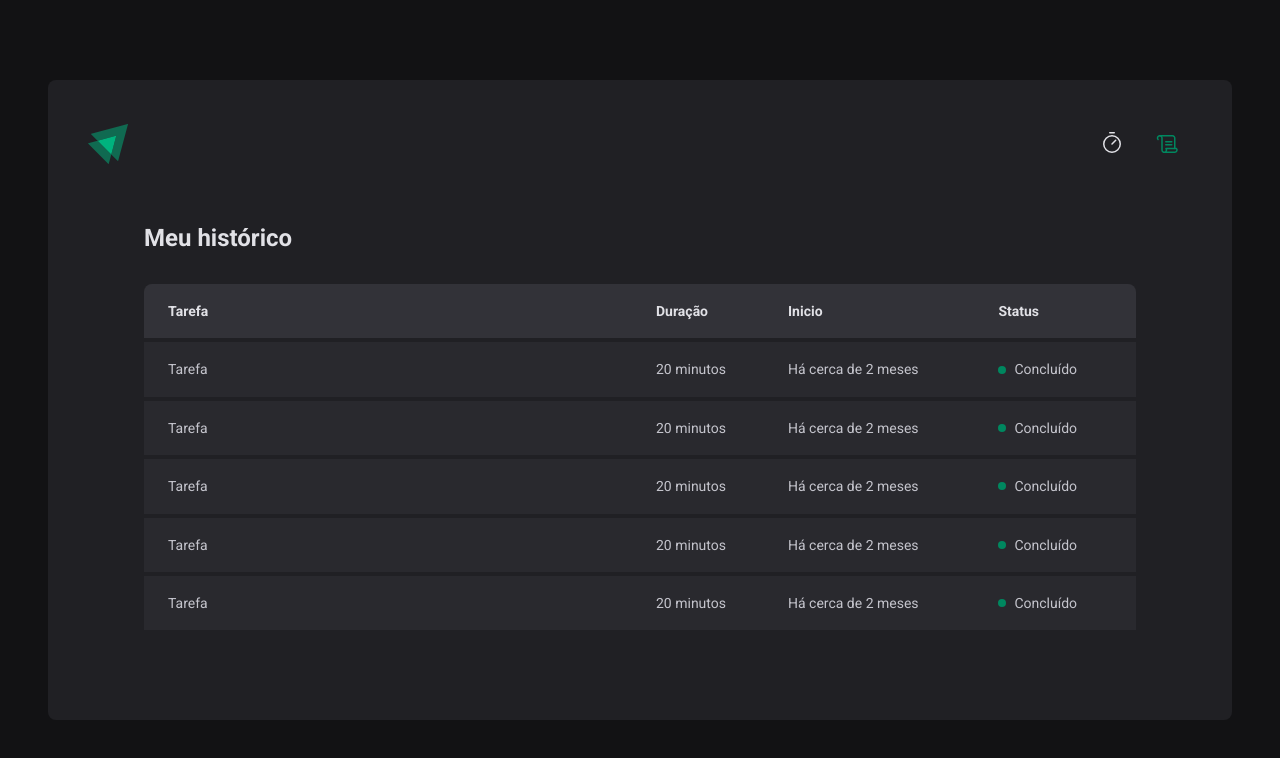
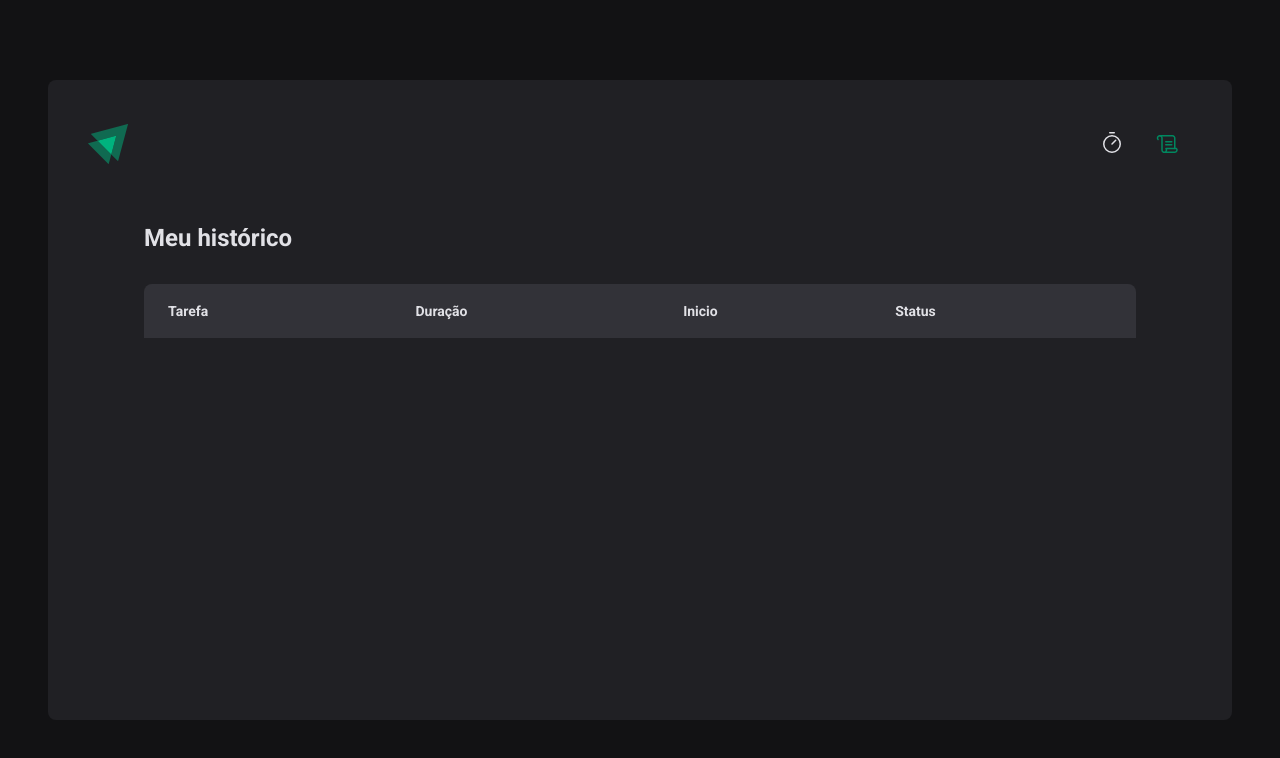
Before and after one commit to KevinSilvaa/ignite-timer, a React (Vite) app: page /history in a window 1280 px wide. Shown: the top 758 px of the page. Built offline with nearby package versions, Linux system fonts and the light colour scheme.

Commit message:
Criar um arquivo separado para contextos

```diff
--- a/src/App.tsx
+++ b/src/App.tsx
@@ -6,13 +6,16 @@
 import { BrowserRouter } from 'react-router-dom';
 
 import { Router } from "./Router";
+import { CyclesContextProvider } from "./contexts/CyclesContext";
 
 export function App() {
 
   return (
     <ThemeProvider theme={defaultTheme}>
       <BrowserRouter>
-        <Router />
+        <CyclesContextProvider>
+          <Router />
+        </CyclesContextProvider>
       </BrowserRouter>
       <GlobalStyle />
     </ThemeProvider>
--- /dev/null
+++ b/src/contexts/CyclesContext.tsx
@@ -0,0 +1,104 @@
+// Strategic Imports
+import { ReactNode, createContext, useState } from "react";
+
+interface CreateCycleData {
+  task: string;
+  minutesAmount: number;
+}
+
+interface Cycle {
+  id: string;
+  task: string;
+  minutesAmount: number;
+  startDate: Date;
+  interruptedDate?: Date;
+  finishedDate?: Date;
+}
+
+interface CyclesContextType {
+  cycles: Cycle[];
+  activeCycle: Cycle | undefined;
+  activeCycleId: string | null;
+  amountSecondsPassed: number;
+  markCurrentCycleAsFinished: () => void;
+  setSecondsPassed: (seconds: number) => void;
+  createNewCycle: (data: CreateCycleData) => void;
+  interruptCurrentCycle: () => void;
+}
+
+export const CyclesContext = createContext({} as CyclesContextType);
+
+interface CyclesContextProviderProps {
+  children: ReactNode;
+}
+
+export function CyclesContextProvider({ children }: CyclesContextProviderProps) {
+  const [cycles, setCycles] = useState<Cycle[]>([]);
+  const [activeCycleId, setActiveCycleId] = useState<string | null>(null);
+  const [amountSecondsPassed, setAmountSecondsPassed] = useState(0);
+
+  const activeCycle = cycles.find(cycle => cycle.id === activeCycleId);
+
+  function setSecondsPassed(seconds: number) {
+    setAmountSecondsPassed(seconds);
+  }
+
+  function markCurrentCycleAsFinished() {
+    setCycles(state =>
+      state.map(cycle => {
+        if (cycle.id === activeCycleId) {
+          return { ...cycle, finishedDate: new Date() };
+        } else {
+          return cycle;
+        }
+      }),
+    )
+  }
+
+  function createNewCycle(data: CreateCycleData) {
+    const newCycle: Cycle = {
+      id: String(new Date().getTime()),
+      task: data.task,
+      minutesAmount: data.minutesAmount,
+      startDate: new Date(),
+    }
+
+    setCycles(state => [...state, newCycle]);
+    setActiveCycleId(newCycle.id);
+    setAmountSecondsPassed(0);
+
+    // reset();
+  }
+
+  function interruptCurrentCycle() {
+    setCycles(state =>
+      state.map(cycle => {
+        if (cycle.id === activeCycleId) {
+          return { ...cycle, interruptedDate: new Date() }
+        } else {
+          return cycle;
+        }
+      }),
+    )
+
+    document.title = "Ignite Timer";
+    setActiveCycleId(null);
+  }
+
+  return (
+    <CyclesContext.Provider
+      value={{
+        cycles,
+        activeCycle,
+        activeCycleId,
+        markCurrentCycleAsFinished,
+        amountSecondsPassed,
+        setSecondsPassed,
+        createNewCycle,
+        interruptCurrentCycle
+      }}
+    >
+      {children}
+    </CyclesContext.Provider>
+  );
+}
--- a/src/pages/History/index.tsx
+++ b/src/pages/History/index.tsx
@@ -2,9 +2,12 @@
 import { HistoryContainer, HistoryList, Status } from "./styles";
 
 // Components Imports
+import { useContext } from "react";
+import { CyclesContext } from "../../contexts/CyclesContext";
 
 
 export function History() {
+  const { cycles } = useContext(CyclesContext)
 
   return (
     <HistoryContainer>
@@ -22,46 +25,18 @@
           </thead>
 
           <tbody>
+            {
+              cycles.map(cycle => (
                 <tr>
-              <td>Tarefa</td>
+                  <td>{cycle.task}</td>
                   <td>20 minutos</td>
                   <td>Há cerca de 2 meses</td>
                   <td>
                     <Status statusColor="green">Concluído</Status>
                   </td>
                 </tr>
-            <tr>
-              <td>Tarefa</td>
-              <td>20 minutos</td>
-              <td>Há cerca de 2 meses</td>
-              <td>
-                <Status statusColor="green">Concluído</Status>
-              </td>
-            </tr>
-            <tr>
-              <td>Tarefa</td>
-              <td>20 minutos</td>
-              <td>Há cerca de 2 meses</td>
-              <td>
-                <Status statusColor="green">Concluído</Status>
-              </td>
-            </tr>
-            <tr>
-              <td>Tarefa</td>
-              <td>20 minutos</td>
-              <td>Há cerca de 2 meses</td>
-              <td>
-                <Status statusColor="green">Concluído</Status>
-              </td>
-            </tr>
-            <tr>
-              <td>Tarefa</td>
-              <td>20 minutos</td>
-              <td>Há cerca de 2 meses</td>
-              <td>
-                <Status statusColor="green">Concluído</Status>
-              </td>
-            </tr>
+              ))
+            }
           </tbody>
         </table>
       </HistoryList>
--- a/src/pages/Home/components/Countdown/index.tsx
+++ b/src/pages/Home/components/Countdown/index.tsx
@@ -4,7 +4,7 @@
 // Strategic Imports
 import { useEffect, useContext } from "react";
 import { differenceInSeconds } from "date-fns";
-import { CyclesContext } from "../..";
+import { CyclesContext } from "../../../../contexts/CyclesContext";
 
 export function Countdown() {
   const { activeCycle, activeCycleId, markCurrentCycleAsFinished, amountSecondsPassed, setSecondsPassed } = useContext(CyclesContext);
--- a/src/pages/Home/components/NewCycleForm/index.tsx
+++ b/src/pages/Home/components/NewCycleForm/index.tsx
@@ -3,7 +3,7 @@
 
 // Strategic Imports
 import { useContext } from "react";
-import { CyclesContext } from "../..";
+import { CyclesContext } from "../../../../contexts/CyclesContext";
 import { useFormContext } from "react-hook-form";
 
 export function NewCycleForm() {
--- a/src/pages/Home/index.tsx
+++ b/src/pages/Home/index.tsx
@@ -6,33 +6,14 @@
 import { Countdown } from "./components/Countdown";
 
 // Strategic Imports
-import { useState } from "react";
-import { createContext } from "react";
 import { FormProvider, useForm } from "react-hook-form";
 import * as zod from "zod";
 import { zodResolver } from "@hookform/resolvers/zod";
+import { useContext } from "react";
+import { CyclesContext } from "../../contexts/CyclesContext";
 
 // Icons Imports
 import { HandPalm, Play } from "phosphor-react";
-
-interface Cycle {
-  id: string;
-  task: string;
-  minutesAmount: number;
-  startDate: Date;
-  interruptedDate?: Date;
-  finishedDate?: Date;
-}
-
-interface CyclesContextType {
-  activeCycle: Cycle | undefined;
-  activeCycleId: string | null;
-  amountSecondsPassed: number;
-  markCurrentCycleAsFinished: () => void;
-  setSecondsPassed: (seconds: number) => void;
-}
-
-export const CyclesContext = createContext({} as CyclesContextType);
 
 const newCycleFormValidationSchema = zod.object({
   task: zod.string().min(1, "Informe a tarefa"),
@@ -45,9 +26,7 @@
 type NewCycleFormData = zod.infer<typeof newCycleFormValidationSchema>;
 
 export function Home() {
-  const [cycles, setCycles] = useState<Cycle[]>([]);
-  const [activeCycleId, setActiveCycleId] = useState<string | null>(null);
-  const [amountSecondsPassed, setAmountSecondsPassed] = useState(0);
+  const { activeCycle, createNewCycle, interruptCurrentCycle } = useContext(CyclesContext);
 
   const newCycleForm = useForm<NewCycleFormData>({
     resolver: zodResolver(newCycleFormValidationSchema),
@@ -57,71 +36,14 @@
     }
   });
 
-  const { handleSubmit, watch, reset } = newCycleForm;
-
-  const activeCycle = cycles.find(cycle => cycle.id === activeCycleId);
-
-  function setSecondsPassed(seconds: number) {
-    setAmountSecondsPassed(seconds);
-  }
-
-  function markCurrentCycleAsFinished() {
-    setCycles(state =>
-      state.map(cycle => {
-        if (cycle.id === activeCycleId) {
-          return { ...cycle, finishedDate: new Date() };
-        } else {
-          return cycle;
-        }
-      }),
-    )
-  }
-
-  function handleCreateNewCycle(data: NewCycleFormData) {
-    const newCycle: Cycle = {
-      id: String(new Date().getTime()),
-      task: data.task,
-      minutesAmount: data.minutesAmount,
-      startDate: new Date(),
-    }
-
-    setCycles(state => [...state, newCycle]);
-    setActiveCycleId(newCycle.id);
-    setAmountSecondsPassed(0);
-
-    reset();
-  }
-
-  function handleInterruptCycle() {
-    setCycles(state =>
-      state.map(cycle => {
-        if (cycle.id === activeCycleId) {
-          return { ...cycle, interruptedDate: new Date() }
-        } else {
-          return cycle;
-        }
-      }),
-    )
-
-    document.title = "Ignite Timer";
-    setActiveCycleId(null);
-  }
+  const { handleSubmit, watch, /* reset */ } = newCycleForm;
 
   const task = watch("task");
   const isSubmitDisabled = !task;
 
   return (
     <HomeContainer>
-      <form onSubmit={handleSubmit(handleCreateNewCycle)} action="">
-        <CyclesContext.Provider
-          value={{
-            activeCycle,
-            activeCycleId,
-            markCurrentCycleAsFinished,
-            amountSecondsPassed,
-            setSecondsPassed
-          }}
-        >
+      <form onSubmit={handleSubmit(createNewCycle)} action="">
         <FormProvider {...newCycleForm}>
           <NewCycleForm />
         </FormProvider>
@@ -129,7 +51,7 @@
 
         {activeCycle ?
           (
-              <StopCountdownButton onClick={handleInterruptCycle} type="button">
+            <StopCountdownButton onClick={interruptCurrentCycle} type="button">
               <HandPalm size={24} />
               Interromper
             </StopCountdownButton>
@@ -142,7 +64,6 @@
             </StartCountdownButton>
           )
         }
-        </CyclesContext.Provider>
       </form>
     </HomeContainer>
   );
```
Lines whose indentation alone changed are shown as unchanged.
